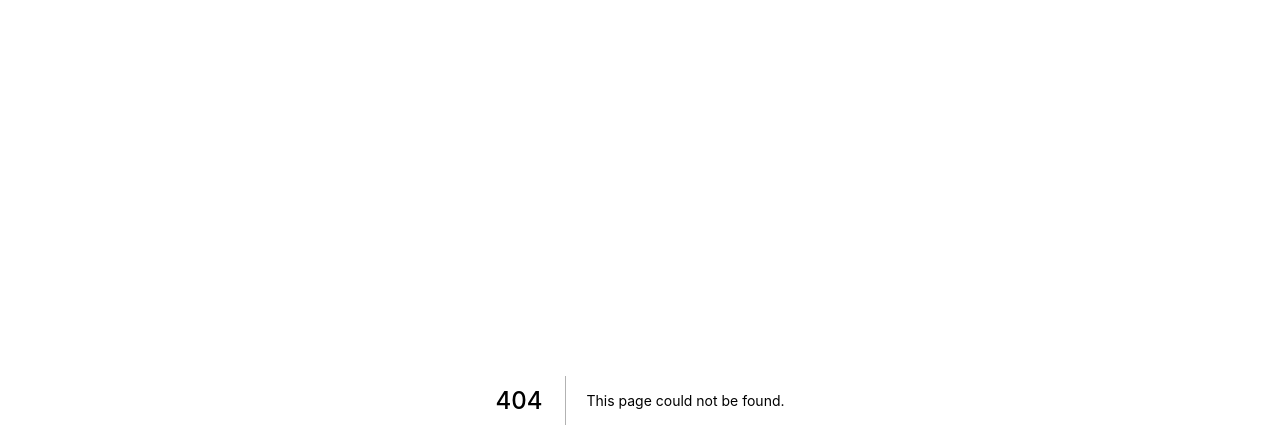
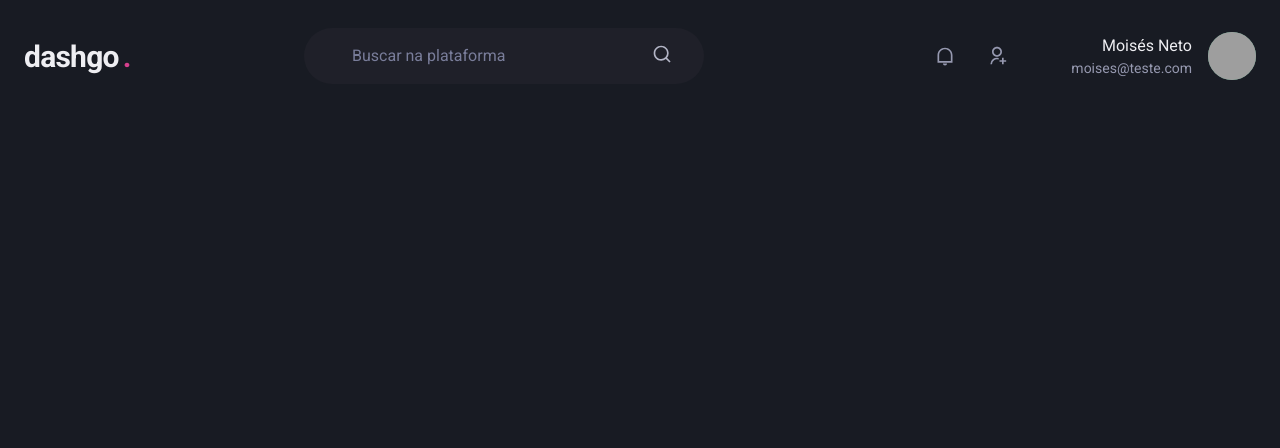
Before and after one commit to moisesnetouou/dashgo-next, a Next.js app: page /dashboard in a window 1280 px wide. Before the commit this address had no page. Shown: the top 448 px of the page. Built offline with nearby package versions, Linux system fonts and the light colour scheme; grey boxes are pictures that could not be loaded.

Commit message:
feat: Finished header

```diff
--- a/package.json
+++ b/package.json
@@ -15,7 +15,8 @@
     "framer-motion": "6",
     "next": "12.1.0",
     "react": "17.0.2",
-    "react-dom": "17.0.2"
+    "react-dom": "17.0.2",
+    "react-icons": "^4.3.1"
   },
   "devDependencies": {
     "@types/node": "^17.0.23",
--- /dev/null
+++ b/src/components/Header.tsx
@@ -0,0 +1,86 @@
+import { Flex, Input, Text, Icon, HStack, Box, Avatar } from "@chakra-ui/react";
+import {RiNotificationLine, RiSearchLine, RiUserAddLine} from 'react-icons/ri';
+
+export function Header(){
+  return(
+    <Flex
+      as="header"
+      w="100%"
+      maxW={1480}
+      h="20"
+      mx="auto"
+      mt="4"
+      align="center"
+      px="6"
+    >
+      <Text
+        fontSize="3xl"
+        fontWeight="bold"
+        letterSpacing="tight"
+        w="64"
+      >
+        dashgo
+        <Text as="span" ml="1" color="pink.500">.</Text>
+      </Text>
+
+      <Flex
+        as="label"
+        flex="1"
+        py="4"
+        px="8"
+        ml="6"
+        maxWidth={400}
+        alignSelf="center"
+        color="gray.200"
+        position="relative"
+        bg="gray.800"
+        borderRadius="full"
+      >
+        <Input
+          color="gray.50"
+          variant="unstyled"
+          px="4"
+          mr="4"
+          placeholder="Buscar na plataforma"
+          _placeholder={{
+            color: 'gray.400'
+          }}
+        />
+
+        <Icon as={RiSearchLine} fontSize="20" />
+      </Flex>
+
+      <Flex
+        align="center"
+        ml="auto"
+      >
+       <HStack
+        spacing="8"
+        mx="8"
+        pr="8"
+        py="1"
+        color="gray.300"
+        borderRight={1}
+        borderColor="gray.700"
+      >
+        <Icon as={RiNotificationLine} fontSize="20" />
+        <Icon as={RiUserAddLine} fontSize="20" />
+       </HStack>
+
+       <Flex
+        align="center"
+       >
+         <Box mr="4" textAlign="right">
+          <Text>Moisés Neto</Text>
+          <Text
+            color="gray.300"
+            fontSize="sm"
+          >moises@teste.com</Text>
+         </Box>
+
+         <Avatar size="md" name="Moisés Neto" src="https://avatars.githubusercontent.com/u/39030702?v=4" />
+       </Flex>
+      </Flex>
+    </Flex>
+  );
+}
--- /dev/null
+++ b/src/pages/dashboard.tsx
@@ -0,0 +1,7 @@
+import { Header } from "../components/Header";
+
+export default function Dashboard(){
+  return(
+    <Header />
+  );
+}
```
Also changed, not shown: 1 other file (tests, documents, lock files or other folders).
